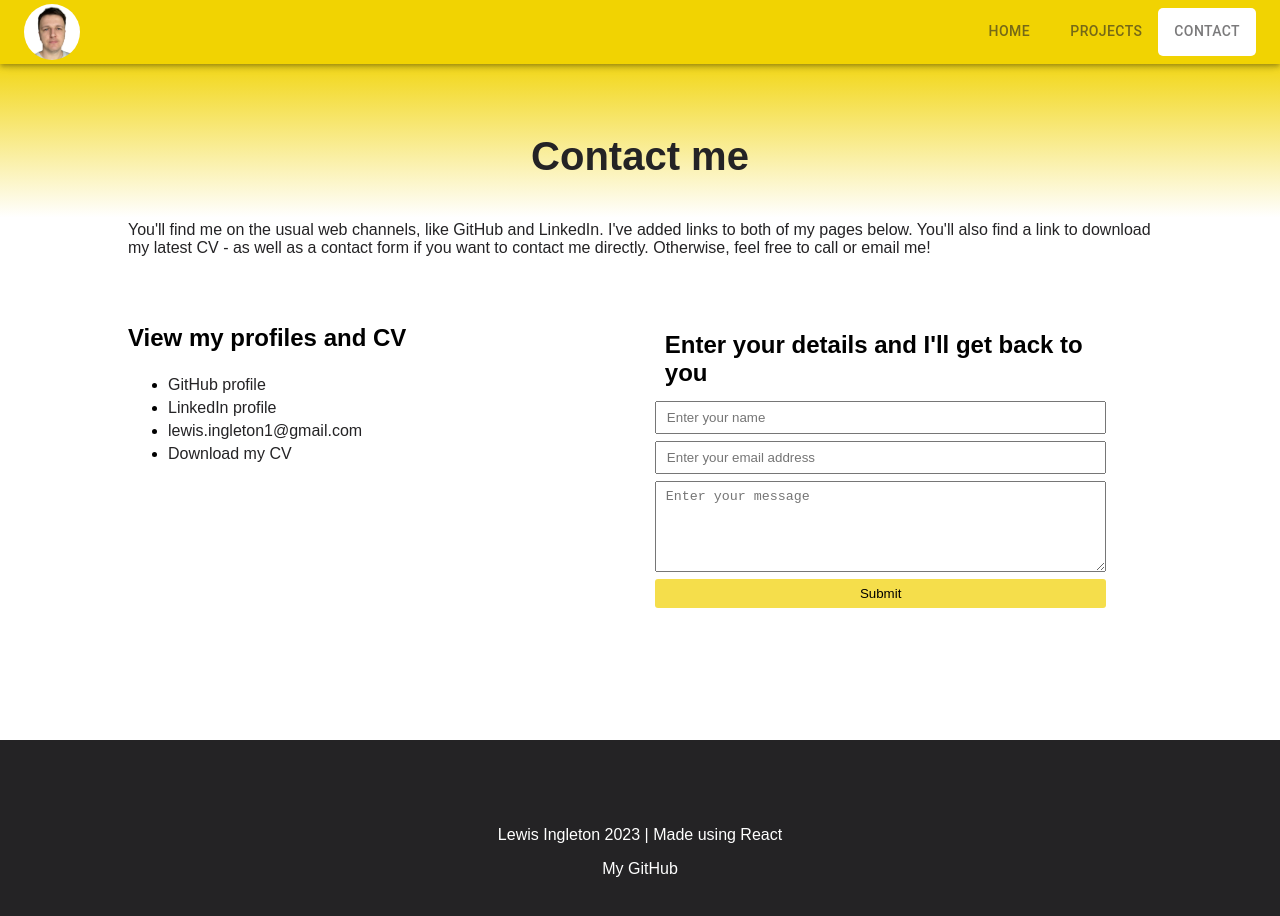
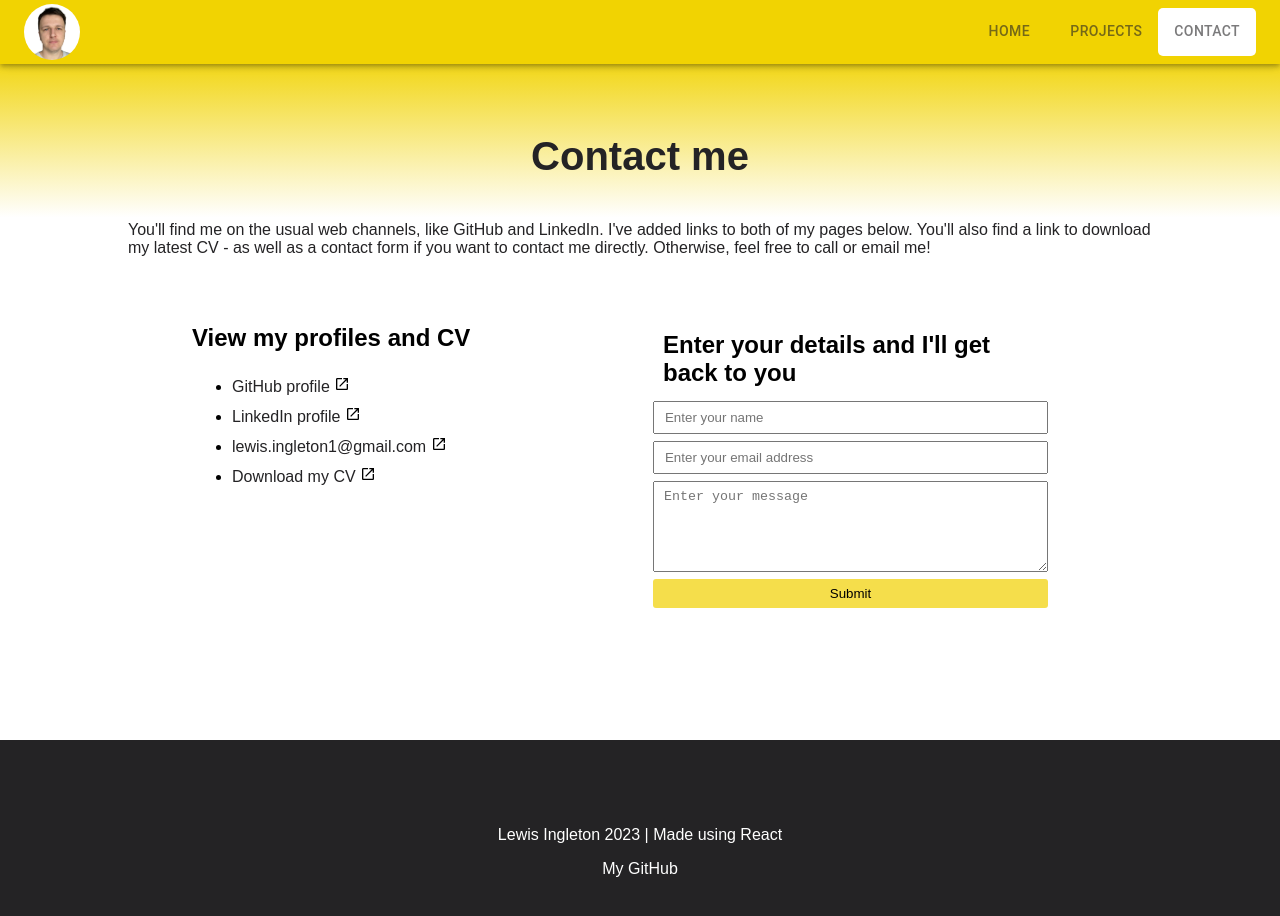
Before and after one commit to lewis-ingleton/portfolio-created-with-react, a React (Create React App) app in the folder li-portfolio-app/: page /contact in a window 1280 px wide. Shown: the top 916 px of the page. Built offline with nearby package versions, Linux system fonts and the light colour scheme.

Commit message:
new tab icons

```diff
--- a/li-portfolio-app/src/components/contact-list/ContactList.css
+++ b/li-portfolio-app/src/components/contact-list/ContactList.css
@@ -1,6 +1,6 @@
 
 ul>li {
- margin-bottom: 5px;
+ margin-bottom: 10px;
 }
 
 ul>li>a {
--- a/li-portfolio-app/src/components/contact-list/ContactList.js
+++ b/li-portfolio-app/src/components/contact-list/ContactList.js
@@ -1,6 +1,7 @@
 import React  from "react";
 
 import './ContactList.css'
+import OpenInNewIcon from '@mui/icons-material/OpenInNew';
 
 function ContactList() {
     return (
@@ -8,16 +9,16 @@ function ContactList() {
          <h3>View my profiles and CV</h3>
             <ul>
                 <li>
-                    <a href="https://github.com/lewis-ingleton" target="blank">GitHub profile</a>
+                    <a href="https://github.com/lewis-ingleton" target="blank">GitHub profile </a><OpenInNewIcon fontSize="inherit"/>
                 </li>
                 <li>
-                    <a href="https://www.linkedin.com/in/lewis-ingleton/" target="blank">LinkedIn profile</a>
+                    <a href="https://www.linkedin.com/in/lewis-ingleton/" target="blank">LinkedIn profile </a><OpenInNewIcon fontSize="inherit"/>
                 </li>
                 <li>
-                    <a href="mailto:lewis.ingleton1@gmail.com" target="blank">lewis.ingleton1@gmail.com</a>
+                    <a href="mailto:lewis.ingleton1@gmail.com" target="blank">lewis.ingleton1@gmail.com </a><OpenInNewIcon fontSize="inherit"/>
                 </li>
                 <li>
-                    <a href="#" target="blank">Download my CV</a>
+                    <a href="#" target="blank">Download my CV </a><OpenInNewIcon fontSize="inherit"/>
                 </li>
 
             </ul>
--- a/li-portfolio-app/src/components/section-2-column/Section2Column.css
+++ b/li-portfolio-app/src/components/section-2-column/Section2Column.css
@@ -1,7 +1,7 @@
 .twoColumn {
     display: flex;
     flex-direction: row;
-    width: 80%;
+    width: 70%;
     margin: auto;
     max-width: 1300px;
     height: 55vh;
--- a/li-portfolio-app/src/pages/Home.js
+++ b/li-portfolio-app/src/pages/Home.js
@@ -4,7 +4,7 @@ import Header from "../components/header/Header";
 function Home() {
     const title = 'Lewis Ingleton'
     const subTitle = 'My front end developer portfolio'
-    const intro = `I'm in the early stages in my journey to become a front end developer. This mini site showcases the projects I've worked on and you can find my contact details on the Contact page.`
+    const intro = `I'm in the early stages of my journey to become a front end developer. This mini site showcases the projects I've worked on and you can also find my contact details on the Contact page.`
     return (
         <>
         <Header title={title} subTitle={subTitle} intro={intro}>
```
